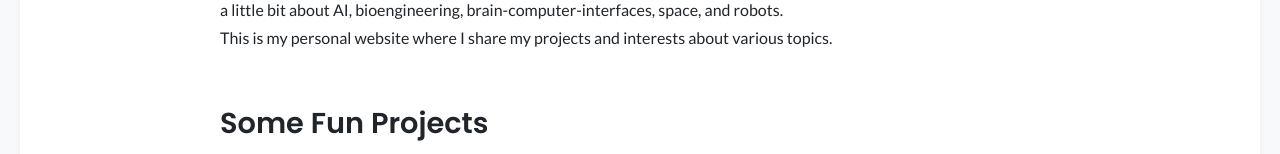
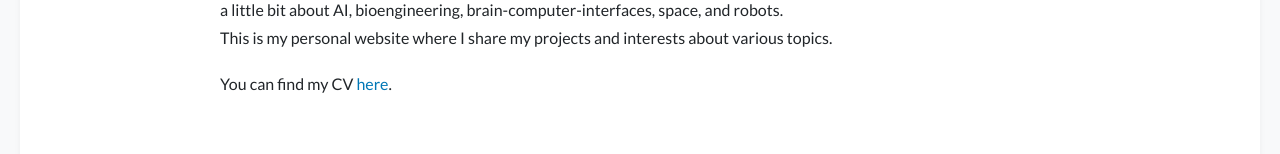
Before and after one commit to nikakogho/nikakogho.github.io, a React (Vite) app: page /#/ in a window 1280 px wide. Shown: the part 296-450 px from the top of the page. Built offline with nearby package versions, Linux system fonts and the light colour scheme; no server answers.

Commit message:
Add cv to website

```diff
--- a/src/pages/HomePage.tsx
+++ b/src/pages/HomePage.tsx
@@ -5,6 +5,7 @@ const AboutPage: React.FC = () => {
   const linkedInUrl = "https://www.linkedin.com/in/nika-koghuashvili-4889991b4/";
   const githubUrl = "https://github.com/nikakogho/";
   const facebookUrl = "https://www.facebook.com/nikakogho/";
+  const cvUrl = "https://drive.google.com/file/d/14EhHUF2NRuevu9MWco8qSB-vVd73Dzu2/view?usp=sharing";
 
   const projects = [
     { name: "Multi-Dimensional Worlds", url: "https://github.com/nikakogho/MultiDimensionalWorlds" },
@@ -20,6 +21,9 @@ const AboutPage: React.FC = () => {
         {aboutMeText}
         <br />
         This is my personal website where I share my projects and interests about various topics.
+      </p>
+      <p>
+        You can find my CV <a href={cvUrl} target="_blank" rel="noopener noreferrer">here</a>.
       </p>
       <h2>Some Fun Projects</h2>
       <ul>
```
